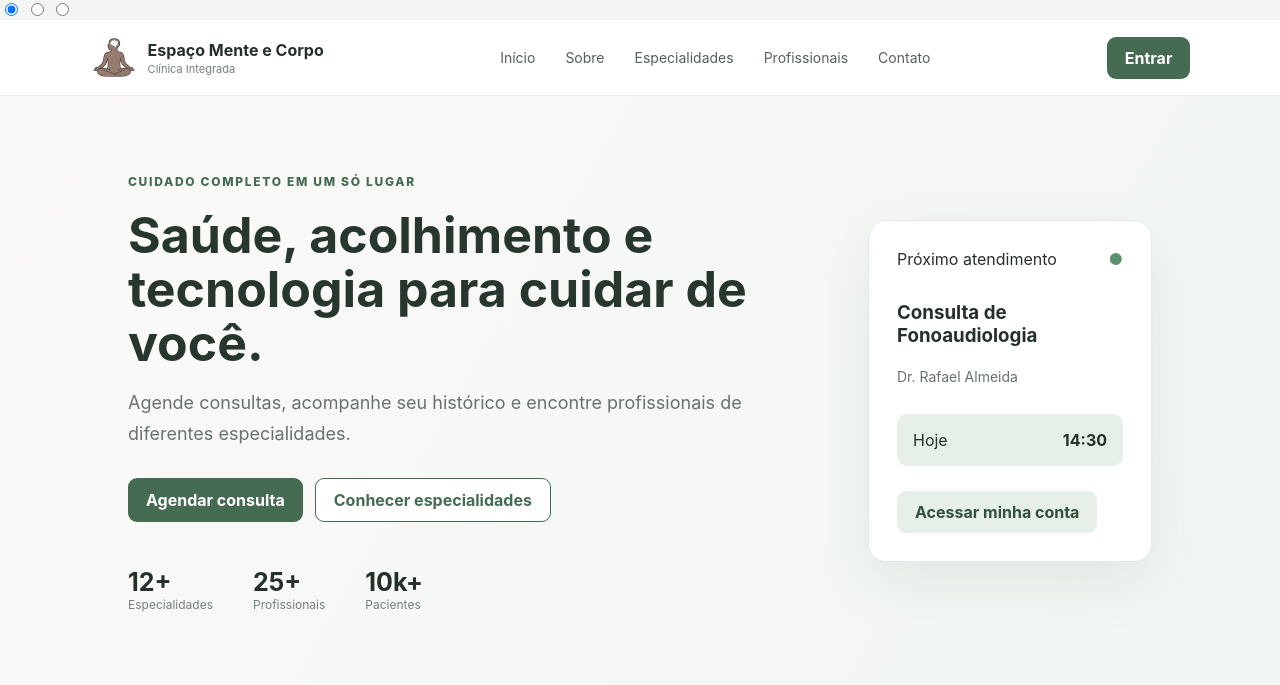
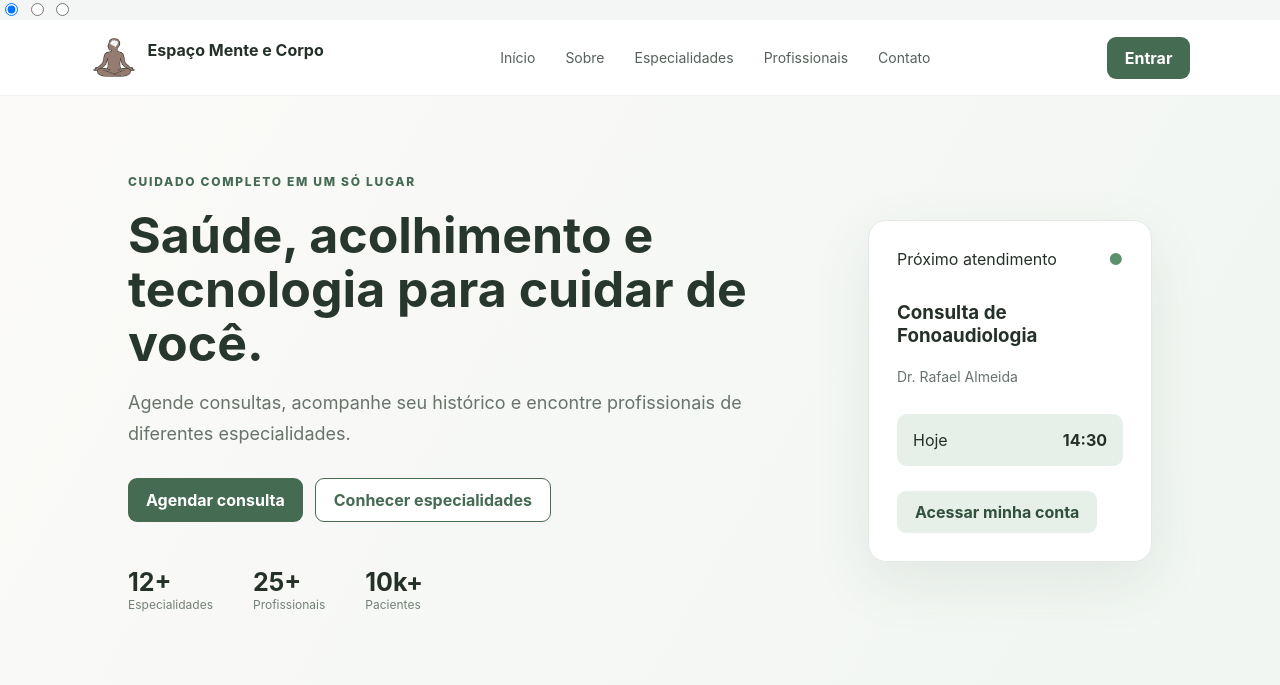
Before and after one commit to Joaobsbr/clinica_mente_corpo, a Django app: page / in a window 1280 px wide. Shown: the top 685 px of the page. Run offline with Django 5.2, Linux system fonts and the light colour scheme.

Commit message:
style: troca a cor do clinica integrada

```diff
--- a/site_clinica/static/assets/style.css
+++ b/site_clinica/static/assets/style.css
@@ -87,7 +87,7 @@ button {
 .brand small,
 .sidebar-brand small {
   display: block;
-  color: var(--muted);
+  color: #fff;
   font-size: 11px;
   margin-top: 2px;
 }
```
Also changed, not shown: site_clinica/static/assets/importar.svg (added).
